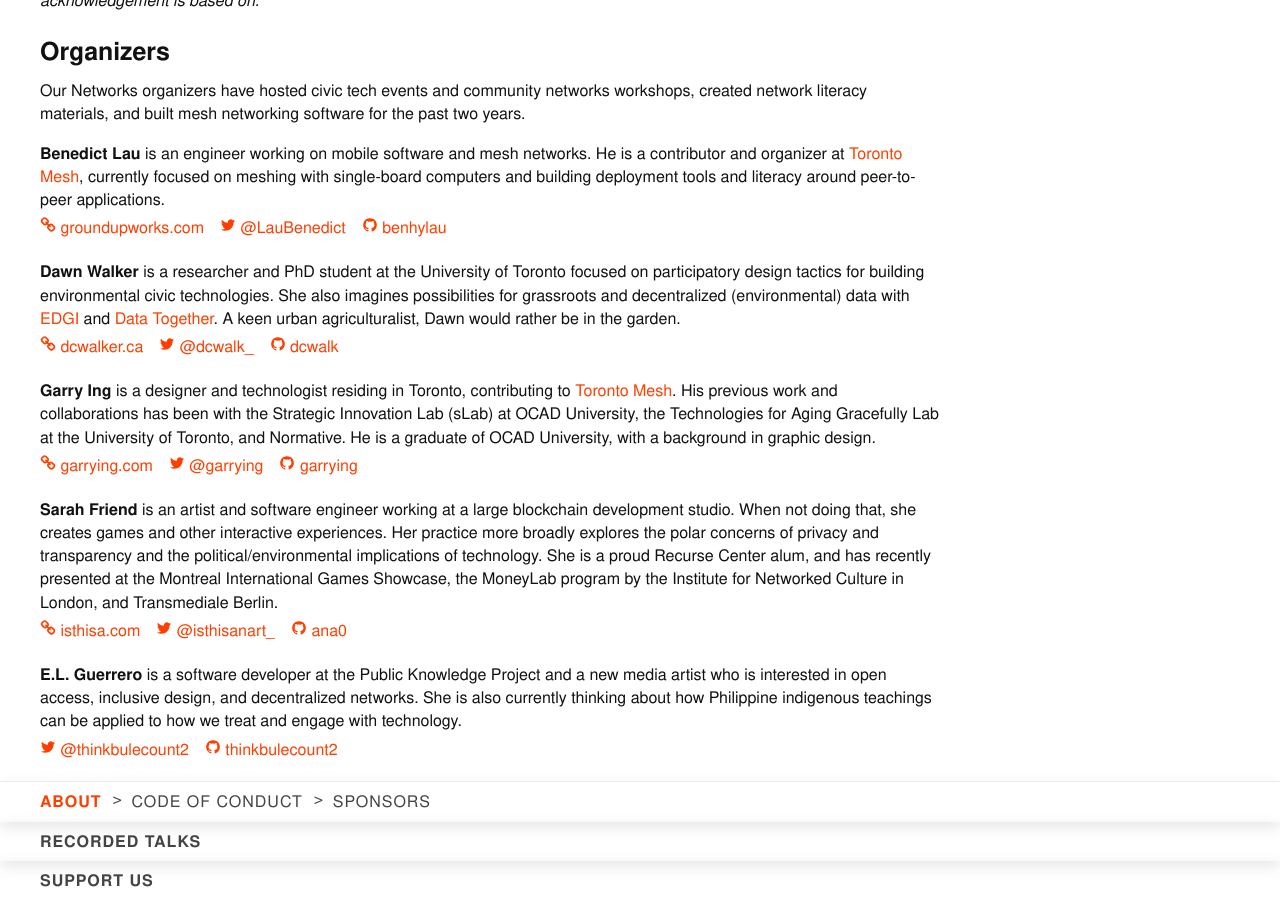
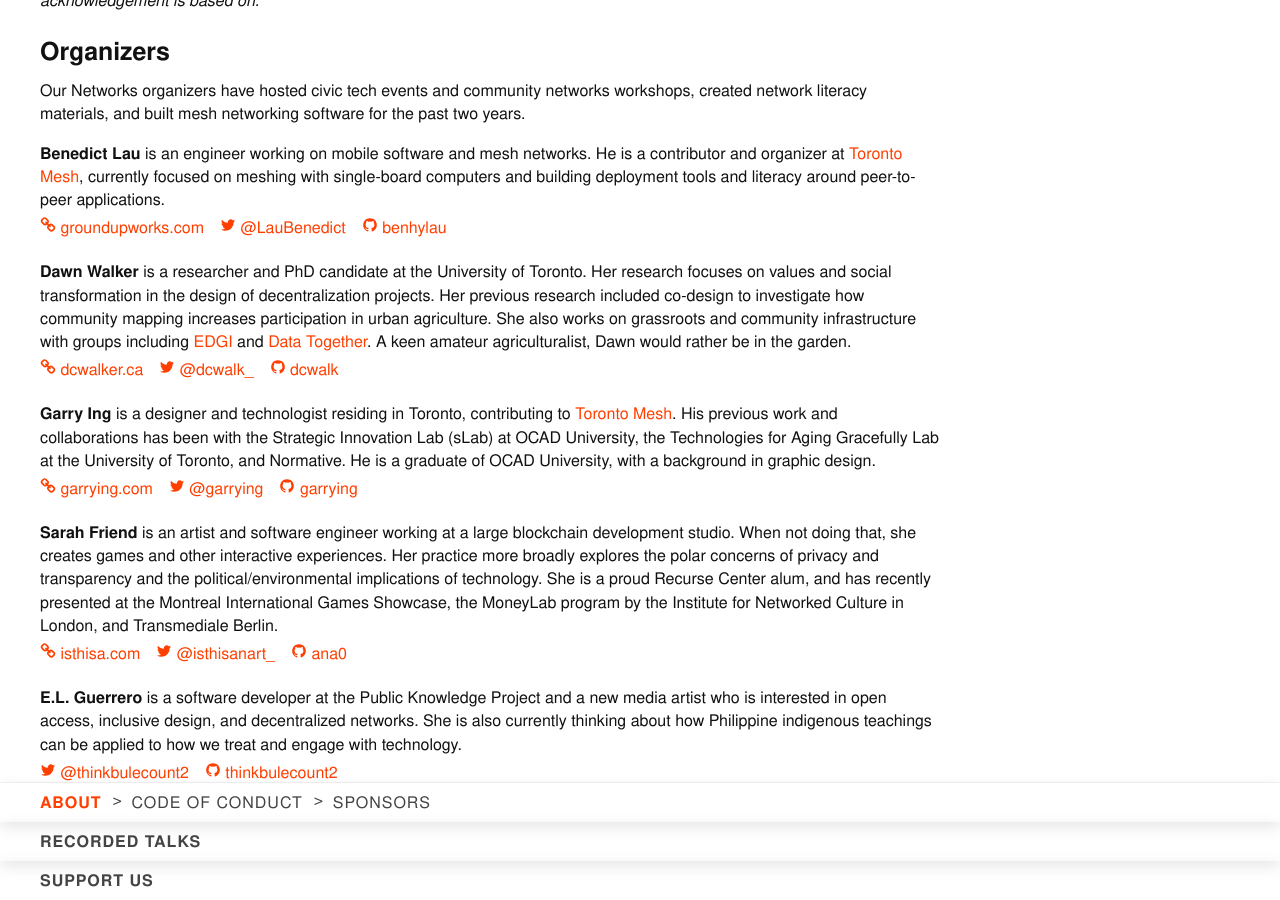
Before and after one commit to ournetworks/ournetworks.ca, a Jekyll site: the page built from about.md, in a window 1280 px wide and 900 px high, scrolled down 697 px. Built offline with Jekyll 4.4.1, drawn with Linux system fonts in a browser that asks for light colours.

Commit message:
Update @dcwalk bio

```diff
--- a/about.md
+++ b/about.md
@@ -27,7 +27,7 @@ Our Networks organizers have hosted civic tech events and community networks wor
  <li class="bio-sm-list-item"><a href="https://github.com/benhylau" target="_blank" rel="noopener">{% include icons/github.svg %}&nbsp;benhylau</a></li>
 </ul>
 
-**Dawn Walker**{:#dawn} is a researcher and PhD student at the University of Toronto focused on participatory design tactics for building environmental civic technologies. She also imagines possibilities for grassroots and decentralized (environmental) data with [EDGI](https://envirodatagov.org/) and [Data Together](https://datatogether.org/){:data-proofer-ignore=''}. A keen urban agriculturalist, Dawn would rather be in the garden.
+**Dawn Walker**{:#dawn} is a researcher and PhD candidate at the University of Toronto. Her research focuses on values and social transformation in the design of decentralization projects. Her previous research included co-design to investigate how community mapping increases participation in urban agriculture. She also works on grassroots and community infrastructure with groups including [EDGI](https://envirodatagov.org/) and [Data Together](https://datatogether.org/){:data-proofer-ignore=''}. A keen amateur agriculturalist, Dawn would rather be in the garden.
 
 <ul class="flex flex-wrap p-0 bio-sm-list">
   <li class="bio-sm-list-item"><a href="http://dcwalker.ca" target="_blank" rel="noopener">{% include icons/link.svg %}&nbsp;dcwalker.ca</a></li>
```
